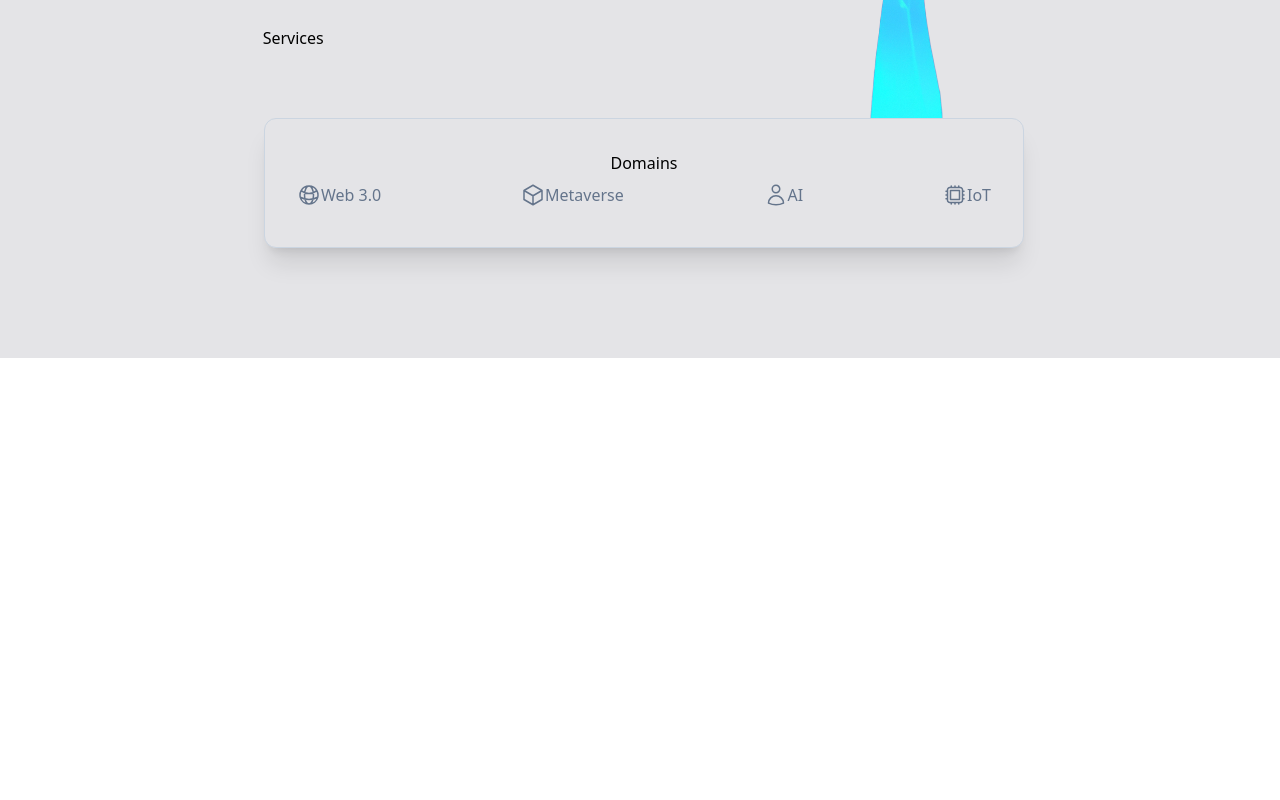
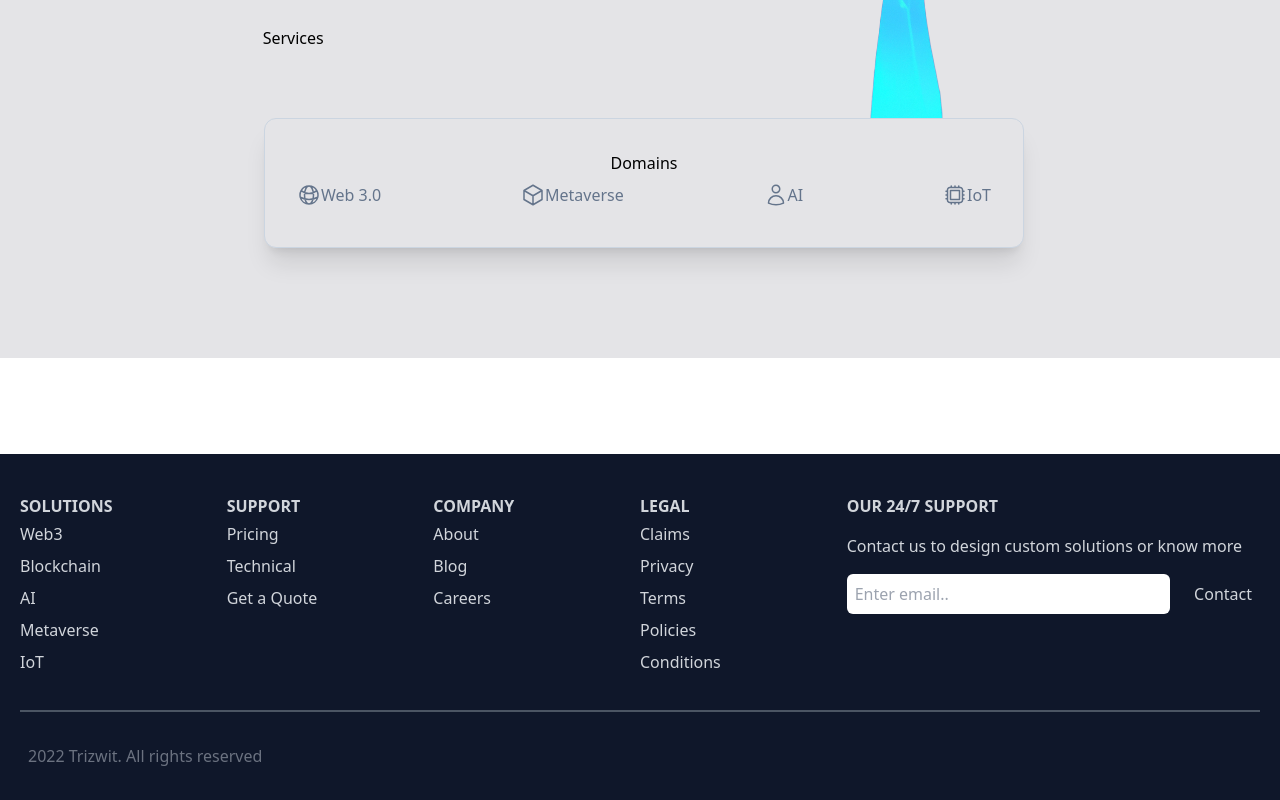
Before and after one commit to Trizwit/trizwit-web, a Next.js app: page / in a window 1280 px wide. Shown: the part 512-1312 px from the top of the page. Before the commit the page ends 870 px from the top, so only its background shows below. Built offline with nearby package versions, Linux system fonts and the light colour scheme.

Commit message:
added footer

```diff
--- /dev/null
+++ b/components/Footer.js
@@ -0,0 +1,81 @@
+import React from "react";
+
+// import {
+//     FaFacebook,
+//     FaGithub,
+//     FaInstagram,
+//     FaTwitter,
+//     FaTwitch,
+// } from 'react-icons/fa'
+
+const Footer = () => {
+  return (
+    <div className="w-full mt-24 bg-slate-900 text-gray-300 py-y px-2">
+      <div className="max-w-[1240px] mx-auto grid grid-cols-2 md:grid-cols-6 border-b-2 border-gray-600 py-8">
+        <div>
+          <h6 className="font-bold uppercase pt-2">Solutions</h6>
+          <ul>
+            <li className="py-1">Web3</li>
+            <li className="py-1">Blockchain</li>
+            <li className="py-1">AI</li>
+            <li className="py-1">Metaverse</li>
+            <li className="py-1">IoT</li>
+          </ul>
+        </div>
+        <div>
+          <h6 className="font-bold uppercase pt-2">Support</h6>
+          <ul>
+            <li className="py-1">Pricing</li>
+            <li className="py-1">Technical</li>
+            <li className="py-1">Get a Quote</li>
+          </ul>
+        </div>
+        <div>
+          <h6 className="font-bold uppercase pt-2">Company</h6>
+          <ul>
+            <li className="py-1">About</li>
+            <li className="py-1">Blog</li>
+            <li className="py-1">Careers</li>
+          </ul>
+        </div>
+        <div>
+          <h6 className="font-bold uppercase pt-2">Legal</h6>
+          <ul>
+            <li className="py-1">Claims</li>
+            <li className="py-1">Privacy</li>
+            <li className="py-1">Terms</li>
+            <li className="py-1">Policies</li>
+            <li className="py-1">Conditions</li>
+          </ul>
+        </div>
+        <div className="col-span-2 pt-8 md:pt-2">
+          <p className="font-bold uppercase">Our 24/7 Support</p>
+          <p className="py-4">
+            Contact us to design custom solutions or know more
+          </p>
+          <form className="flex flex-col sm:flex-row">
+            <input
+              className="w-full p-2 mr-4 rounded-md mb-4"
+              type="email"
+              placeholder="Enter email.."
+            />
+            <button className="p-2 mb-4">Contact</button>
+          </form>
+        </div>
+      </div>
+
+      <div className="flex flex-col max-w-[1240px] px-2 py-4 mx-auto justify-between sm:flex-row text-center text-gray-500">
+        <p className="py-4">2022 Trizwit. All rights reserved</p>
+        {/* <div className='flex justify-between sm:w-[300px] pt-4 text-2xl'>
+            <FaFacebook />
+            <FaInstagram />
+            <FaTwitter />
+            <FaTwitch />
+            <FaGithub />
+        </div> */}
+      </div>
+    </div>
+  );
+};
+
+export default Footer;
--- a/pages/index.js
+++ b/pages/index.js
@@ -1,5 +1,6 @@
 import Head from "next/head";
 import Image from "next/image";
+import Footer from "../components/Footer";
 import Hero from "../components/Hero";
 import Navbar from "../components/Navbar";
 
@@ -8,6 +9,7 @@
     <>
       <Navbar />
       <Hero />
+      <Footer />
     </>
   );
 }
```
